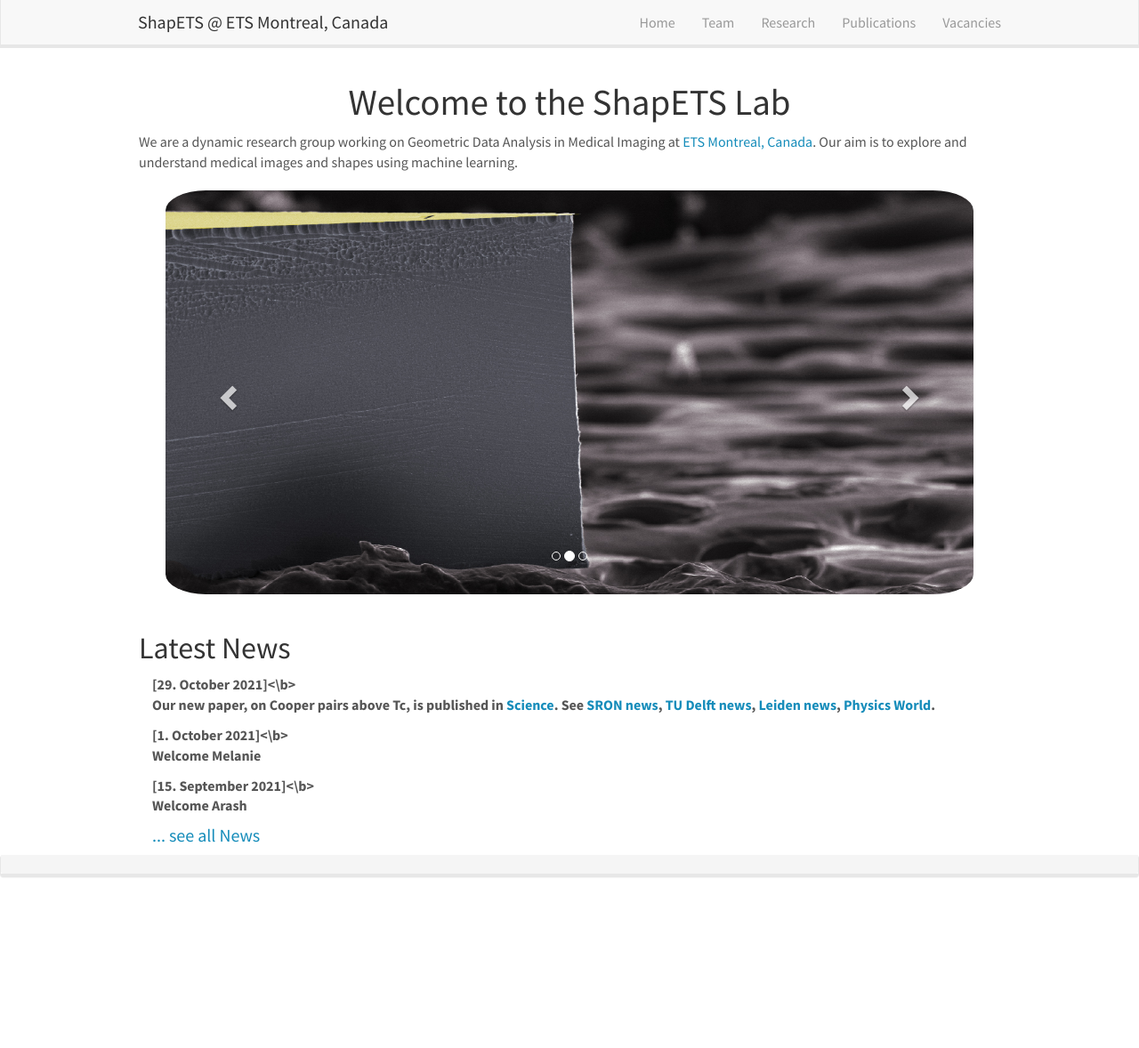
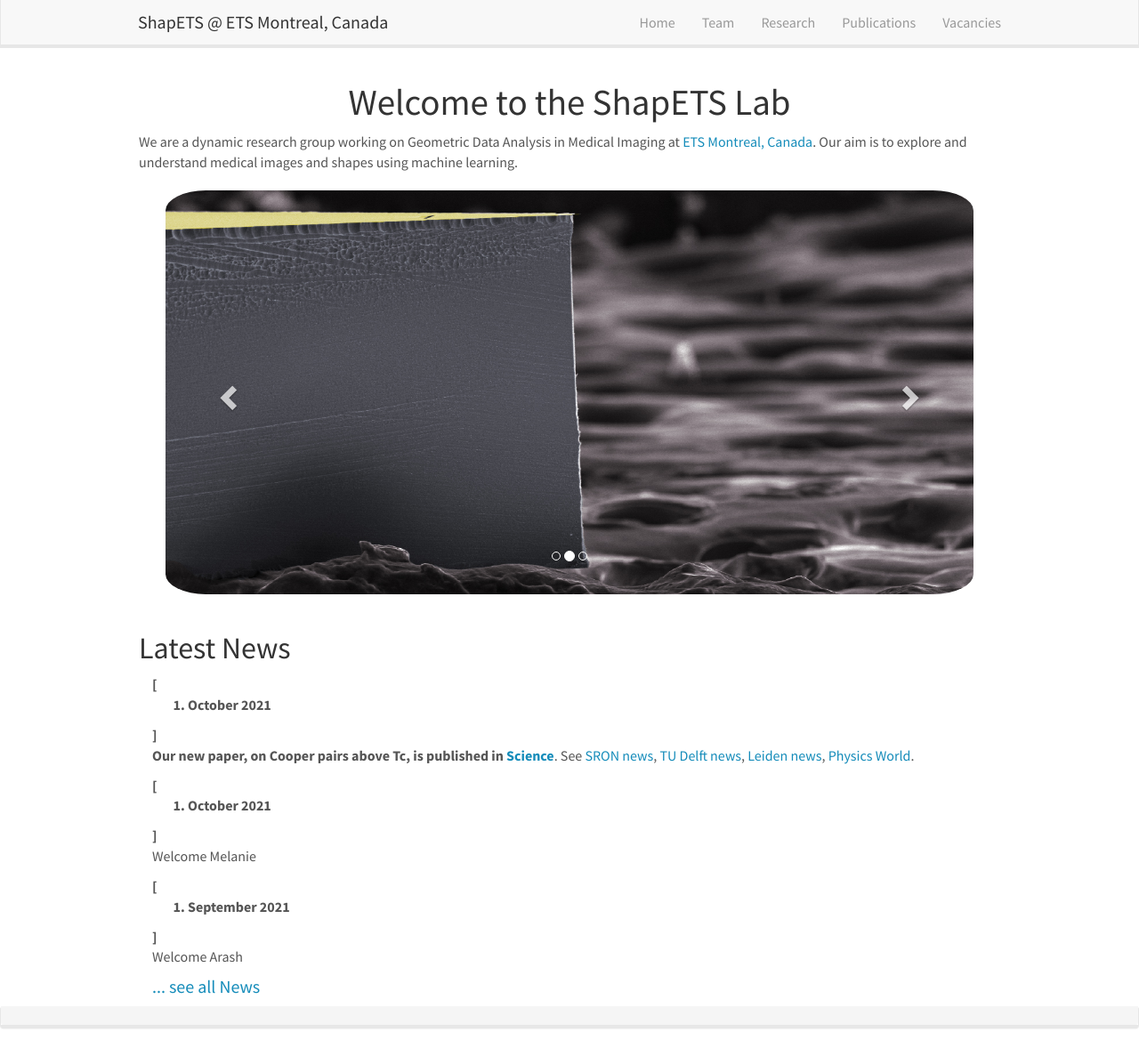
Before and after one commit to kharitz/shapets_website, a Jekyll site: the page built from _pages/home.md, in a window 1280 px wide and 1178 px high. Shown: the whole window at 89% size. Built offline with Jekyll 4.4.1, drawn with Linux system fonts in a browser that asks for light colours; nearby versions of some CDN libraries.

Commit message:
Update news.html

```diff
--- a/_includes/news.html
+++ b/_includes/news.html
@@ -2,8 +2,8 @@
 <div class="container-fluid">
 
 {% for article in site.data.news limit:9 %}
-<span><b>[{{ article.date}}]<\b>
-{{ article.headline | markdownify}}</span>
+<b>[{{ article.date | markdownify}}]</b>
+{{ article.headline | markdownify}}
 {% endfor %}
 
 <h4><a href="{{ site.url }}{{ site.baseurl }}/allnews.html">... see all News</a></h4>
```
